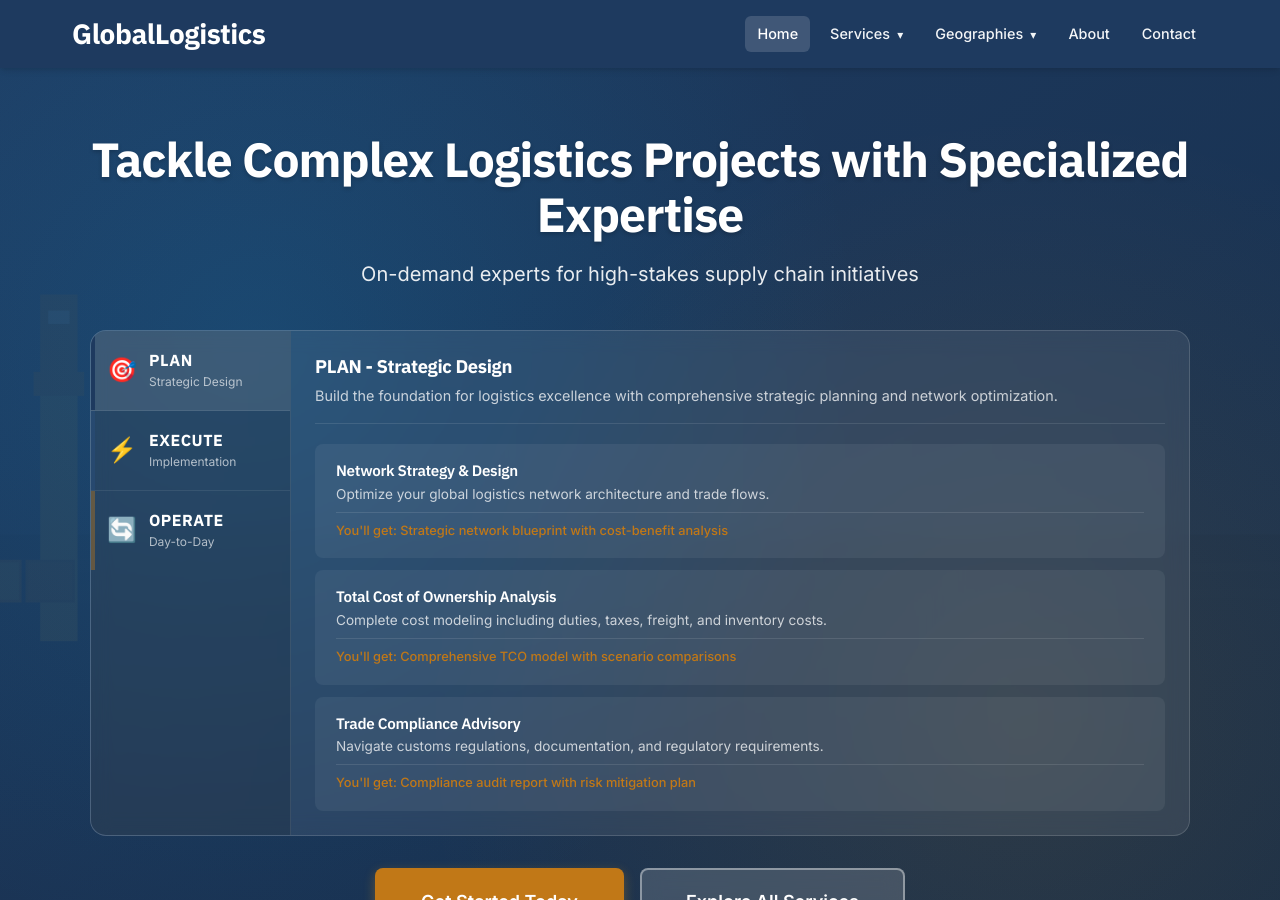
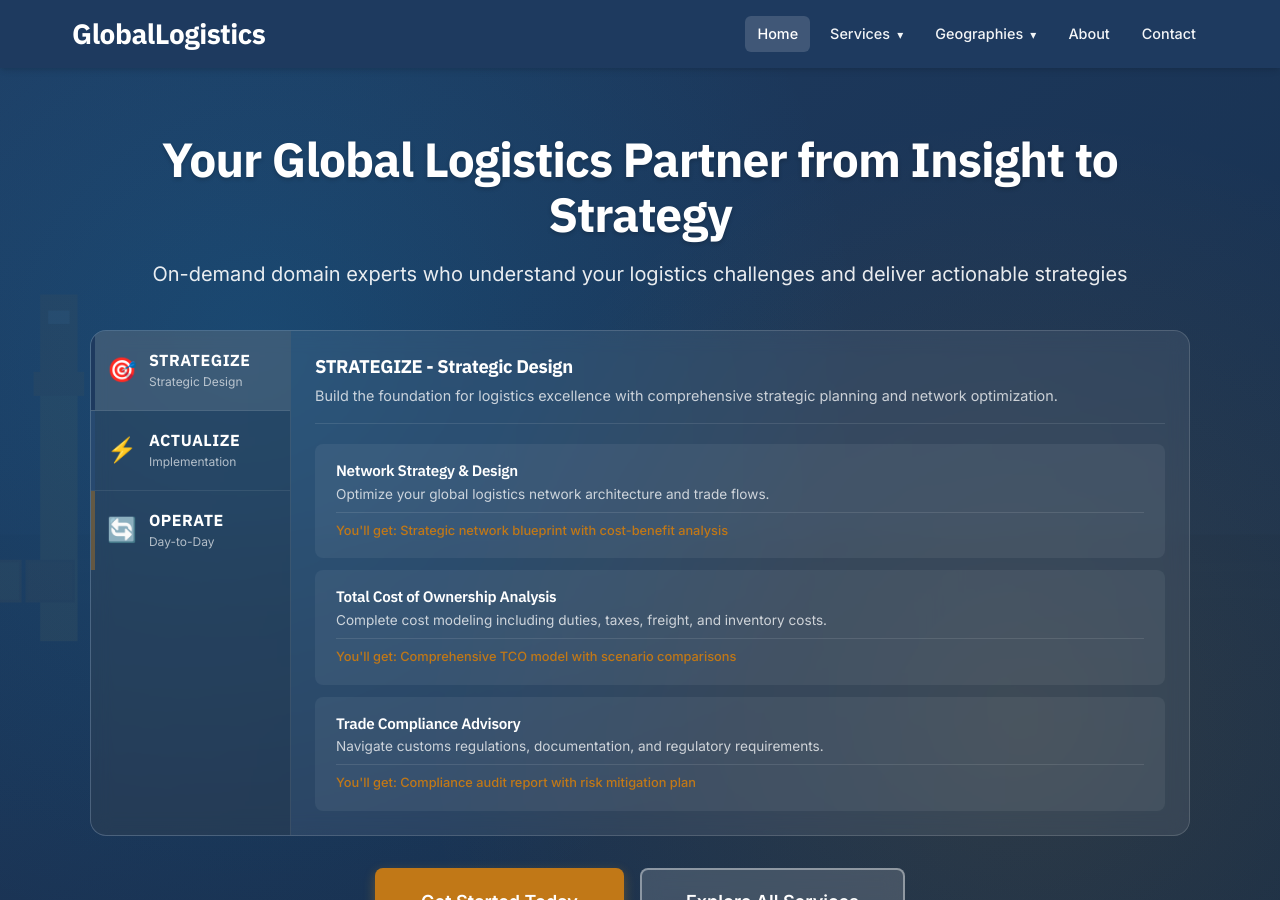
Before and after one commit to fisherhk/logistics-consultancy, a Jekyll site: the page built from index.html, in a window 1280 px wide and 900 px high. Built offline with Jekyll 4.4.1, drawn with Linux system fonts in a browser that asks for light colours.

Commit message:
Update hero taglines and rename pillars to STRATEGIZE/ACTUALIZE/OPERATE
- Hero tagline: "Your Global Logistics Partner from Insight to Strategy"
- Sub-tagline: "On-demand domain experts who understand your logistics challenges and deliver actionable strategies"
- Renamed PLAN to STRATEGIZE and EXECUTE to ACTUALIZE in hero tabs, product panels, and navigation header

Co-Authored-By: Claude Opus 4.5 <noreply@anthropic.com>

```diff
--- a/_includes/header.html
+++ b/_includes/header.html
@@ -14,7 +14,7 @@
                     <a href="#" class="dropdown-toggle">Services</a>
                     <ul class="dropdown-menu">
                         <li class="dropdown-submenu">
-                            <a href="#" class="dropdown-toggle">PLAN</a>
+                            <a href="#" class="dropdown-toggle">STRATEGIZE</a>
                             <ul class="dropdown-menu-nested">
                                 <li><a href="{{ '/pages/network-strategy/' | relative_url }}">Network Strategy & Design</a></li>
                                 <li><a href="{{ '/pages/tco-analysis/' | relative_url }}">Total Cost of Ownership (TCO) Analysis</a></li>
@@ -22,7 +22,7 @@
                             </ul>
                         </li>
                         <li class="dropdown-submenu">
-                            <a href="#" class="dropdown-toggle">EXECUTE</a>
+                            <a href="#" class="dropdown-toggle">ACTUALIZE</a>
                             <ul class="dropdown-menu-nested">
                                 <li><a href="{{ '/pages/freight-tendering/' | relative_url }}">Freight Tendering</a></li>
                                 <li><a href="{{ '/pages/warehousing-tendering/' | relative_url }}">Warehousing Tendering</a></li>
--- a/index.html
+++ b/index.html
@@ -6,22 +6,22 @@ title: Expert Supply Chain Solutions
     <div class="hero-overlay"></div>
     <div class="hero-content">
         <div class="hero-text">
-            <h2>Tackle Complex Logistics Projects with Specialized Expertise</h2>
-            <p class="hero-subtitle">On-demand experts for high-stakes supply chain initiatives</p>
+            <h2>Your Global Logistics Partner from Insight to Strategy</h2>
+            <p class="hero-subtitle">On-demand domain experts who understand your logistics challenges and deliver actionable strategies</p>
         </div>
         <div class="hero-services-box">
             <div class="pillars-nav">
                 <div class="pillar-tab active" data-pillar="plan">
                     <span class="pillar-icon">🎯</span>
                     <div class="pillar-tab-content">
-                        <h3>PLAN</h3>
+                        <h3>STRATEGIZE</h3>
                         <p>Strategic Design</p>
                     </div>
                 </div>
                 <div class="pillar-tab" data-pillar="execute">
                     <span class="pillar-icon">⚡</span>
                     <div class="pillar-tab-content">
-                        <h3>EXECUTE</h3>
+                        <h3>ACTUALIZE</h3>
                         <p>Implementation</p>
                     </div>
                 </div>
@@ -34,10 +34,10 @@ title: Expert Supply Chain Solutions
                 </div>
             </div>
             <div class="products-panel">
-                <!-- PLAN Products -->
+                <!-- STRATEGIZE Products -->
                 <div class="products-content active" data-pillar="plan">
                     <div class="products-header">
-                        <h4>PLAN - Strategic Design</h4>
+                        <h4>STRATEGIZE - Strategic Design</h4>
                         <p>Build the foundation for logistics excellence with comprehensive strategic planning and network optimization.</p>
                     </div>
                     <div class="products-list">
@@ -58,10 +58,10 @@ title: Expert Supply Chain Solutions
                         </a>
                     </div>
                 </div>
-                <!-- EXECUTE Products -->
+                <!-- ACTUALIZE Products -->
                 <div class="products-content" data-pillar="execute">
                     <div class="products-header">
-                        <h4>EXECUTE - Implementation & Procurement</h4>
+                        <h4>ACTUALIZE - Implementation & Procurement</h4>
                         <p>Turn strategy into reality with expert procurement management and seamless implementation support.</p>
                     </div>
                     <div class="products-list">
```
